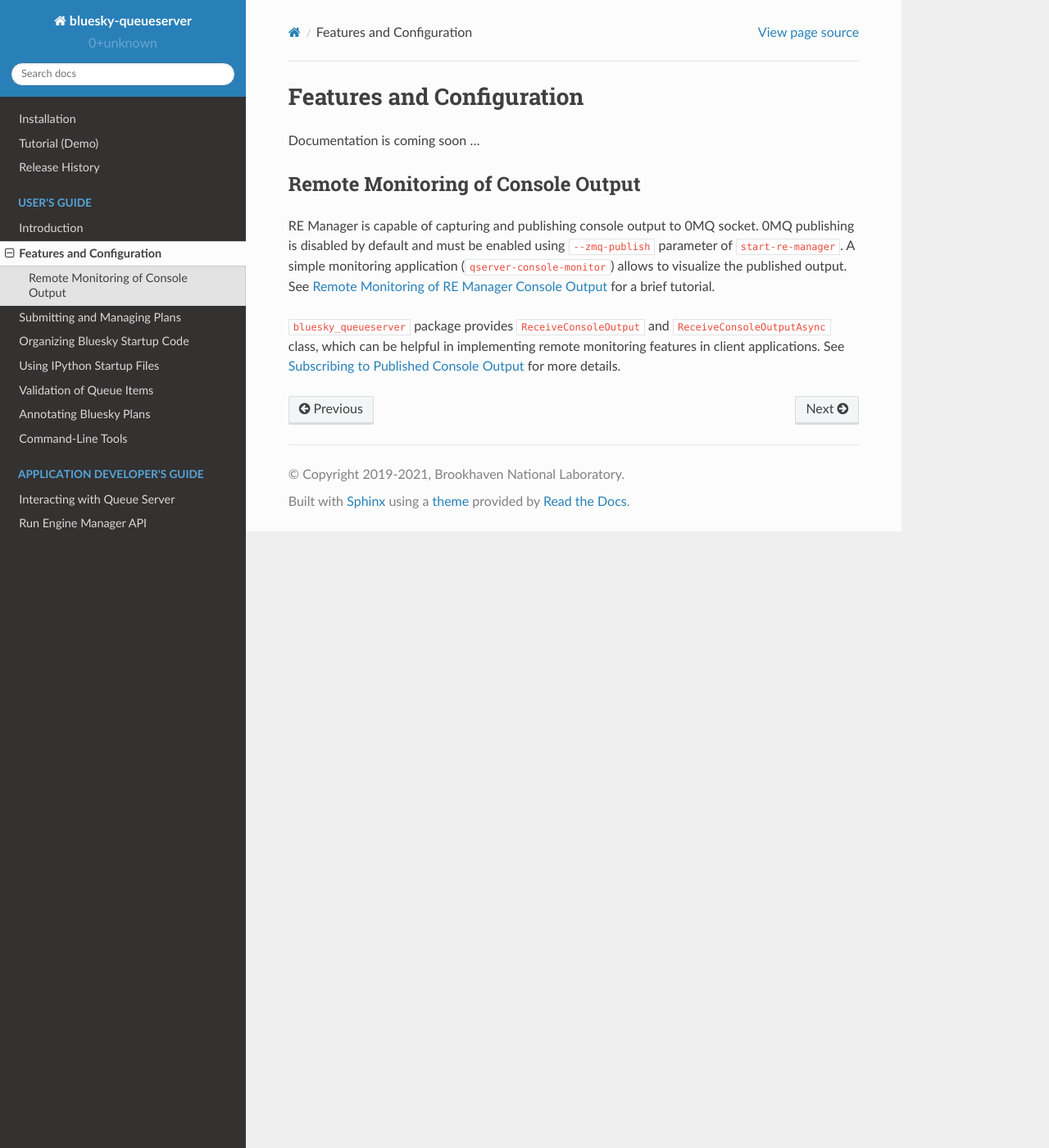
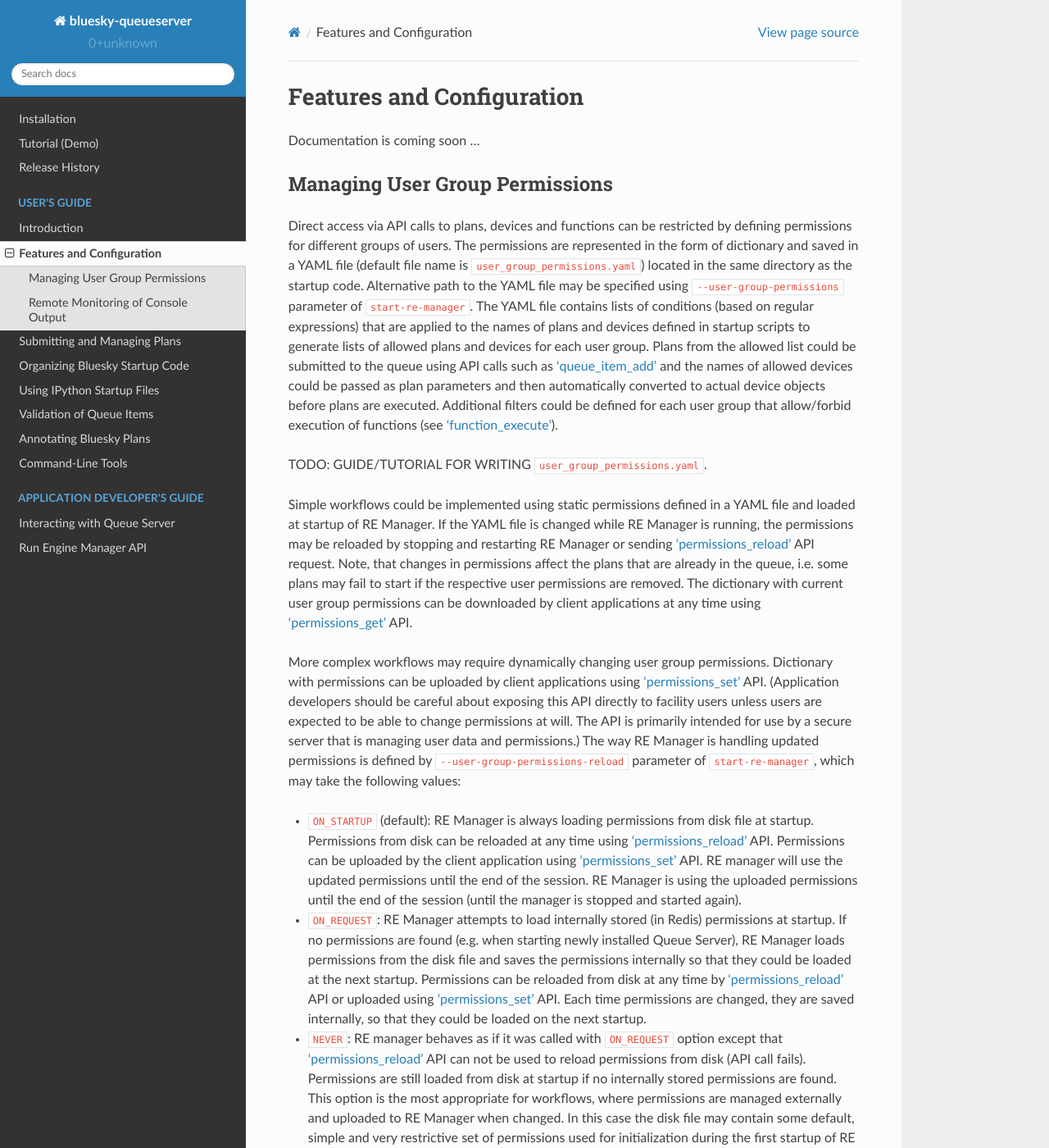
Before and after one commit to bluesky/bluesky-queueserver, a Sphinx documentation site: the page built from docs/source/features_and_config.rst, in a window 1280 px wide and 1400 px high. Shown: the whole window at 82% size. Built offline with Sphinx 7.4.7 and the Read the Docs theme 2.0.0, drawn with Linux system fonts in a browser that asks for light colours; some of the changed text lies outside the part shown.

Commit message:
DOC: documentation on management of user group permissions

```diff
--- a/docs/source/features_and_config.rst
+++ b/docs/source/features_and_config.rst
@@ -3,6 +3,59 @@ Features and Configuration
 ==========================
 
 Documentation is coming soon ...
+
+Managing User Group Permissions
+-------------------------------
+
+Direct access via API calls to plans, devices and functions can be restricted by defining permissions
+for different groups of users. The permissions are represented in the form of dictionary and saved in
+a YAML file (default file name is ``user_group_permissions.yaml``) located in the same directory as
+the startup code. Alternative path to the YAML file may be specified using ``--user-group-permissions``
+parameter of ``start-re-manager``. The YAML file contains lists of conditions (based on regular expressions)
+that are applied to the names of plans and devices defined in startup scripts to generate lists of
+allowed plans and devices for each user group. Plans from the allowed list could be submitted to
+the queue using API calls such as :ref:`method_queue_item_add` and the names of allowed devices could
+be passed as plan parameters and then automatically converted to actual device objects before plans
+are executed. Additional filters could be defined for each user group that allow/forbid execution of
+functions (see :ref:`method_function_execute`).
+
+TODO: GUIDE/TUTORIAL FOR WRITING ``user_group_permissions.yaml``.
+
+Simple workflows could be implemented using static permissions defined in a YAML file and loaded
+at startup of RE Manager. If the YAML file is changed while RE Manager is running, the permissions
+may be reloaded by stopping and restarting RE Manager or sending :ref:`method_permissions_reload` API
+request. Note, that changes in permissions affect the plans that are already in the queue, i.e. some
+plans may fail to start if the respective user permissions are removed. The dictionary with current
+user group permissions can be downloaded by client applications at any time using
+:ref:`method_permissions_get` API.
+
+More complex workflows may require dynamically changing user group permissions. Dictionary with permissions
+can be uploaded by client applications using :ref:`method_permissions_set` API. (Application developers
+should be careful about exposing this API directly to facility users unless users are expected to be able
+to change permissions at will. The API is primarily intended for use by a secure server that is managing
+user data and permissions.) The way RE Manager is handling updated permissions is defined by
+``--user-group-permissions-reload`` parameter of ``start-re-manager``, which may take the following values:
+
+- ``ON_STARTUP`` (default): RE Manager is always loading permissions from disk file at startup.
+  Permissions from disk can be reloaded at any time using :ref:`method_permissions_reload`
+  API. Permissions can be uploaded by the client application using :ref:`method_permissions_set` API.
+  RE manager will use the updated permissions until the end of the session. RE Manager is using
+  the uploaded permissions until the end of the session (until the manager is stopped and started again).
+
+- ``ON_REQUEST``: RE Manager attempts to load internally stored (in Redis) permissions at startup.
+  If no permissions are found (e.g. when starting newly installed Queue Server), RE Manager loads permissions
+  from the disk file and saves the permissions internally so that they could be loaded at the next startup.
+  Permissions can be reloaded from disk at any time by :ref:`method_permissions_reload` API
+  or uploaded using :ref:`method_permissions_set` API. Each time permissions are changed, they are
+  saved internally, so that they could be loaded on the next startup.
+
+- ``NEVER``: RE manager behaves as if it was called with ``ON_REQUEST`` option except that
+  :ref:`method_permissions_reload` API can not be used to reload permissions from disk (API call fails).
+  Permissions are still loaded from disk at startup if no internally stored permissions are found.
+  This option is the most appropriate for workflows, where permissions are managed externally and
+  uploaded to RE Manager when changed. In this case the disk file may contain some default, simple
+  and very restrictive set of permissions used for initialization during the first startup of RE Manager.
+
 
 Remote Monitoring of Console Output
 -----------------------------------
```
Also changed, not shown: docs/source/cli_tools.rst (+9 -9 lines).
